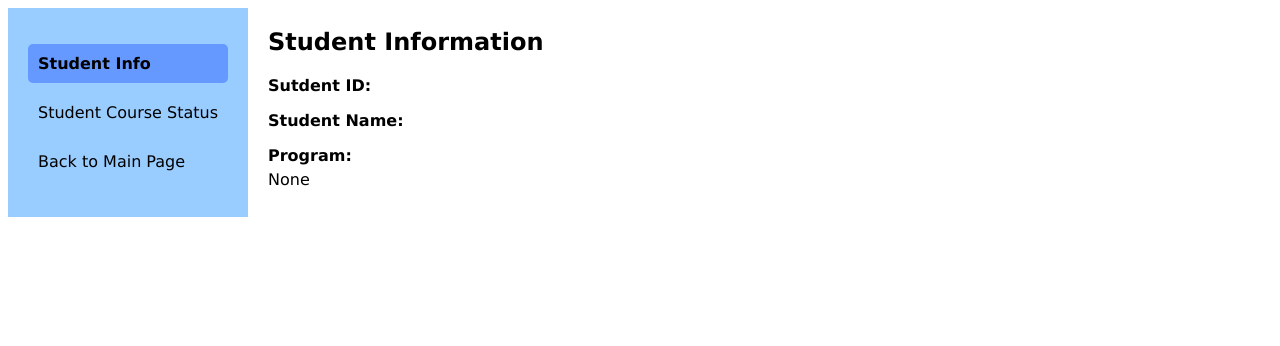
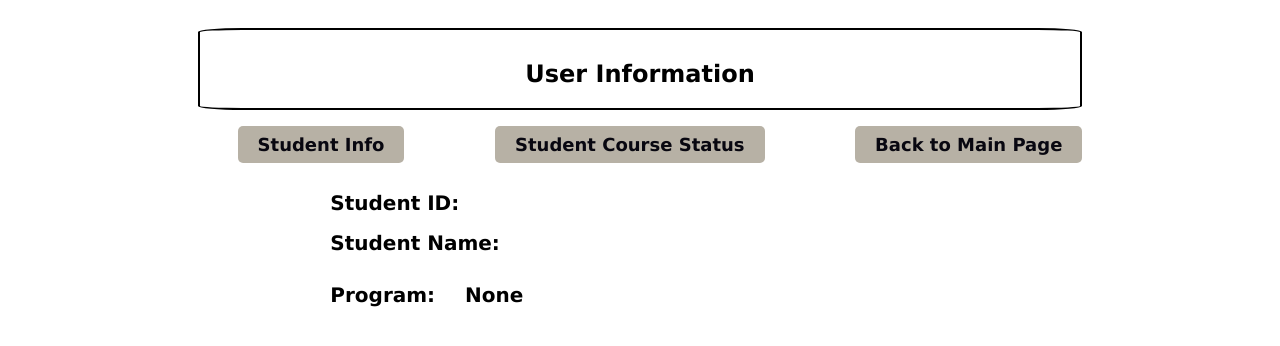
Before and after one commit to doryang1019/douglas-skill-tree-frontend, a Vue app: page /student/info in a window 1280 px wide. Shown: the top 346 px of the page. Built offline with nearby package versions, Linux system fonts and the light colour scheme.

Commit message:
fix:
update user info page

update recursive css

```diff
--- a/src/components/AdminHomepage.vue
+++ b/src/components/AdminHomepage.vue
@@ -18,16 +18,15 @@
             <button @click="goToStudentInfo">My Information</button>
             <button @click="goToLoginPage">Logout</button>
         </nav>
-
         <div v-if="showCourses && courses" class="course-container">
             <div class="search-container">
                 <input class="searchbar" type="text" v-model="courseKeyword" placeholder="Please enter course code or course name">
                 <button class="searchbtn" @click="findCourseByKeyword"> Search Course</button>
             </div>
-            <div v-for="course in courses" :key="course.id" class="course-card">
+            <div v-for="course in courses" :key="course.id" class="course-card" :style="{ backgroundColor: course.status.taken ? course.status.done ? '#B0C5A4' : '#eee8aa' : ''}">
                 <h3>{{ course.title }}</h3>
                 <p><strong>Code: {{ course.code }}</strong></p>
-                <p v-if="!isAdmin"><strong>Status: {{ course.status ? course.status.taken ? course.status.done ? "Finished" : "Progressing" : "Not Taken" :  "NA"}}</strong></p>
+                <p v-if="!isAdmin"><strong>Status: {{ course.status ? course.status.taken ? course.status.done ? "Finished  &#9873;" : "Progressing  &#9872;" : "Not Taken" :  "NA"}}</strong></p>
                 <div v-if="course.requisitesOf.length > 0">
                     <p><strong>Requisites of:</strong></p>
                     <ul>
--- a/src/components/StudentInfo.vue
+++ b/src/components/StudentInfo.vue
@@ -1,7 +1,10 @@
 <template>
     <div class="container">
       <!-- Vertical navbars -->
-      <div class="nav">
+      <div class="header">
+            <h2 class="title">User Information</h2>
+        </div>
+      <div class="nav-bar">
         <ul>
           <li @click="showTab('info')" :class="{ active: activeTab === 'info' }">Student Info</li>
           <li @click="showTab('courseStatus')" :class="{ active: activeTab === 'courseStatus' }">Student Course Status</li>
@@ -10,18 +13,17 @@
       </div>
 
       <!-- Content area -->
-      <div class="content">
+      <div>
         <div v-if="activeTab === 'info'">
-          <h2>Student Information</h2>
-          <div>
-            <label>Sutdent ID:</label>
+          <div class="info">
+            <label>Student ID:</label>
             <p>{{ studentInfo.id }}</p>
           </div>
-          <div>
+          <div class="info">
             <label>Student Name:</label>
             <p>{{ studentInfo.name }}</p>
           </div>
-          <div>
+          <div class="info">
             <label>Program:</label>
             <p>{{ studentInfo.program ? studentInfo.program.description : "None" }}</p>
           </div>
@@ -67,63 +69,135 @@
   </script>
 
   <style scoped>
-
-  .container {
+  .nav-bar {
+    margin-bottom: 10px;
+  }
+  .nav-bar ul {
     display: flex;
-    align-items: flex-start;
+    justify-content: space-between; /* Distribute items evenly */
+    list-style-type: none;
+    margin-bottom: 10px;
 }
 
-  .nav {
-    width: 200px;
-    background-color: #99CCFF;
-    padding: 20px;
+.nav-bar ul li {
+    margin-bottom:10px;
+    padding: 8px 20px; /* Adjust padding as needed */
+    background-color: #b7b1a5;
+    color: #080710;
+    font-size: 18px;
+    font-weight: 600;
+    text-align: center;
+    text-decoration: none;
+    border-radius: 5px;
+    cursor: pointer;
+    transition: background-color 0.3s ease;
+    font-family: 'Lucida Sans', 'Lucida Sans Regular', 'Lucida Grande', 'Lucida Sans Unicode', Geneva, Verdana, sans-serif;
 }
 
-  .nav ul {
-    list-style-type: none;
-    padding: 0;
-    font-family:'Lucida Sans', 'Lucida Sans Regular', 'Lucida Grande', 'Lucida Sans Unicode', Geneva, Verdana, sans-serif;
+.nav-bar ul li:hover {
+    background-color: #cac3bb;
+}
+
+label {
+    text-align: center;
+}
+.container {
+    padding: 20px;
+    width: 70%;
+    align-content: center;
+  justify-content: center;
+  margin: auto;
+}
+
+.header {
+    border: 2px solid #000;
+    border-radius: 5%;
+    padding: 10px;
+    text-align: center;
+    margin-bottom: 10px;
+}
+
+.title {
+    font-size: 24px;
+    margin-bottom: 10px;
+    font-family: 'Lucida Sans', 'Lucida Sans Regular', 'Lucida Grande', 'Lucida Sans Unicode', Geneva, Verdana, sans-serif;
+
+}
+.info {
+    width: 70%;
+    margin: 0 auto;
+    display: flex;
+    align-items: center; /* Align items vertically */
+    font-weight: bold;
+    font-size: 20px;
+    font-family: 'Lucida Sans', 'Lucida Sans Regular', 'Lucida Grande', 'Lucida Sans Unicode', Geneva, Verdana, sans-serif;
+}
+
+.info label {
+    margin-right: 10px; /* Adjust margin between label and p */
+}
+
+.info p {
+    margin-left: 20px;
+}
+
+
+
+.searchbtn {
+    background-color: #d8caaf;
+    color: white;
+    padding: 15px 20px;
+    text-align: center;
+    text-decoration: none;
+    display: inline-block;
+    font-size: 16px;
+    border-radius: 5px;
+    cursor: pointer;
+    transition: background-color 0.3s;
+    margin-left: 5px;
+    font-family: 'Lucida Sans', 'Lucida Sans Regular', 'Lucida Grande', 'Lucida Sans Unicode', Geneva, Verdana, sans-serif;
 
 }
 
-  .nav li {
-    cursor: pointer;
+.searchbtn:hover {
+    background-color: #d3d4cc;
+}
+
+.searchbar {
+    width: 300px;
+    height: 30px;
     padding: 10px;
-    border-radius: 5px;
+    border-radius: 20px;
+    border: 1px solid #ccc;
+    font-size: 16px;
+    outline: none;
     margin-bottom: 10px;
-    font-family:'Lucida Sans', 'Lucida Sans Regular', 'Lucida Grande', 'Lucida Sans Unicode', Geneva, Verdana, sans-serif;
+    font-family: 'Lucida Sans', 'Lucida Sans Regular', 'Lucida Grande', 'Lucida Sans Unicode', Geneva, Verdana, sans-serif;
+
+}
+.searchbar-list {
+    width: 350px;
+    height: 350px;
+    padding: 10px;
+    border-radius: 20px;
+    border: 1px solid #ccc;
+    font-size: 16px;
+    outline: none;
+    margin-bottom: 10px;
+    font-family: 'Lucida Sans', 'Lucida Sans Regular', 'Lucida Grande', 'Lucida Sans Unicode', Geneva, Verdana, sans-serif;
 
 }
 
-  .nav li:hover {
-    background-color: #77aaff;
-  }
-
-  .nav li.active {
-    background-color: #6699ff;
-    font-weight: bold;
-  }
-
-  .content {
-    margin-left: 20px;
-  }
-
-  .content h2 {
+.text-f {
     margin-bottom: 20px;
-    font-family:'Lucida Sans', 'Lucida Sans Regular', 'Lucida Grande', 'Lucida Sans Unicode', Geneva, Verdana, sans-serif;
+    text-align: center;
+    font-family: 'Lucida Sans', 'Lucida Sans Regular', 'Lucida Grande', 'Lucida Sans Unicode', Geneva, Verdana, sans-serif;
 
 }
 
-  label {
-    font-weight: bold;
-    font-family:'Lucida Sans', 'Lucida Sans Regular', 'Lucida Grande', 'Lucida Sans Unicode', Geneva, Verdana, sans-serif;
-
-  }
-
-  p {
-    margin-top: 5px;
-    font-family:'Lucida Sans', 'Lucida Sans Regular', 'Lucida Grande', 'Lucida Sans Unicode', Geneva, Verdana, sans-serif;
-
+.button-container {
+    text-align: center;
+    font-family: 'Lucida Sans', 'Lucida Sans Regular', 'Lucida Grande', 'Lucida Sans Unicode', Geneva, Verdana, sans-serif;
 
 }
   </style>
```
Lines whose indentation alone changed are shown as unchanged.
